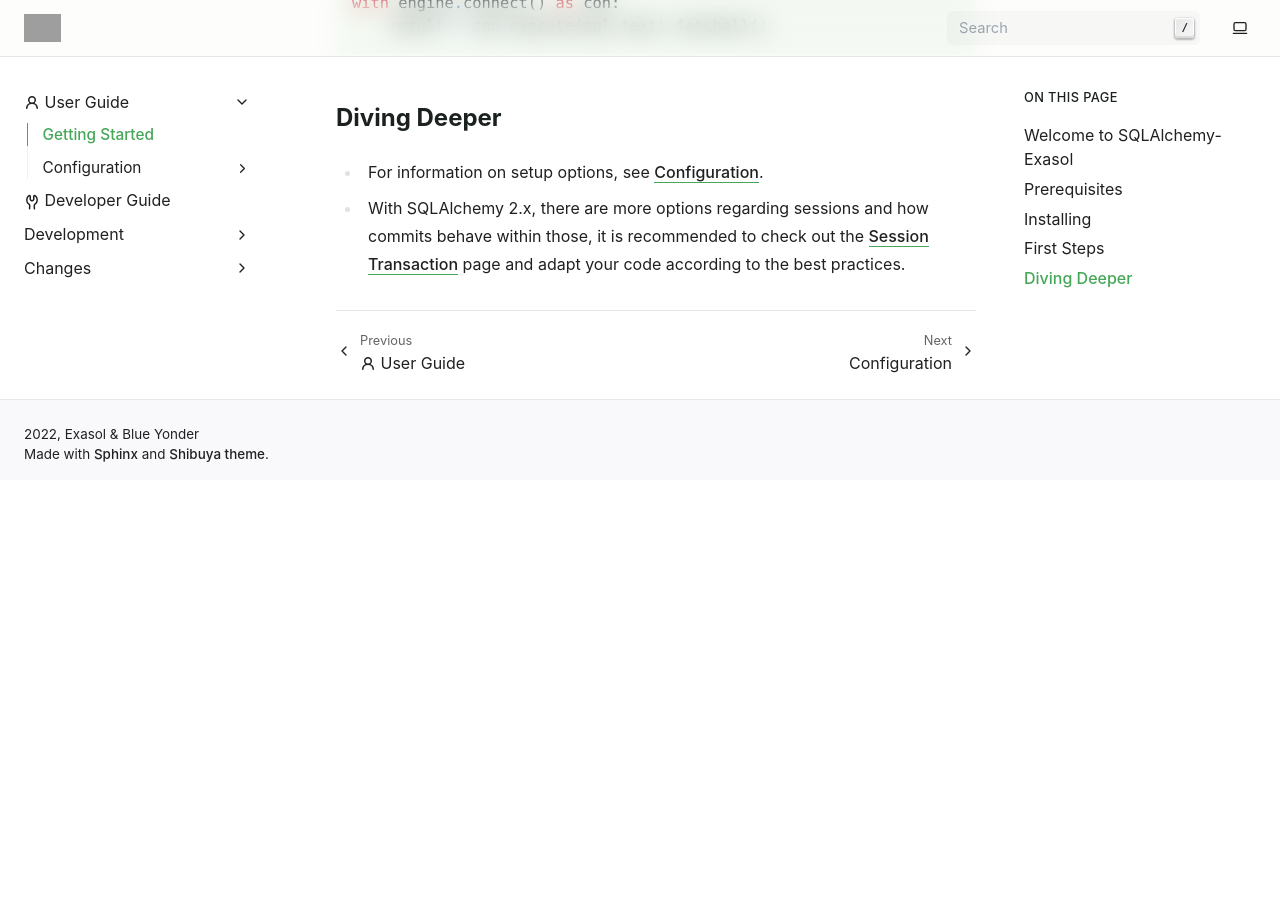
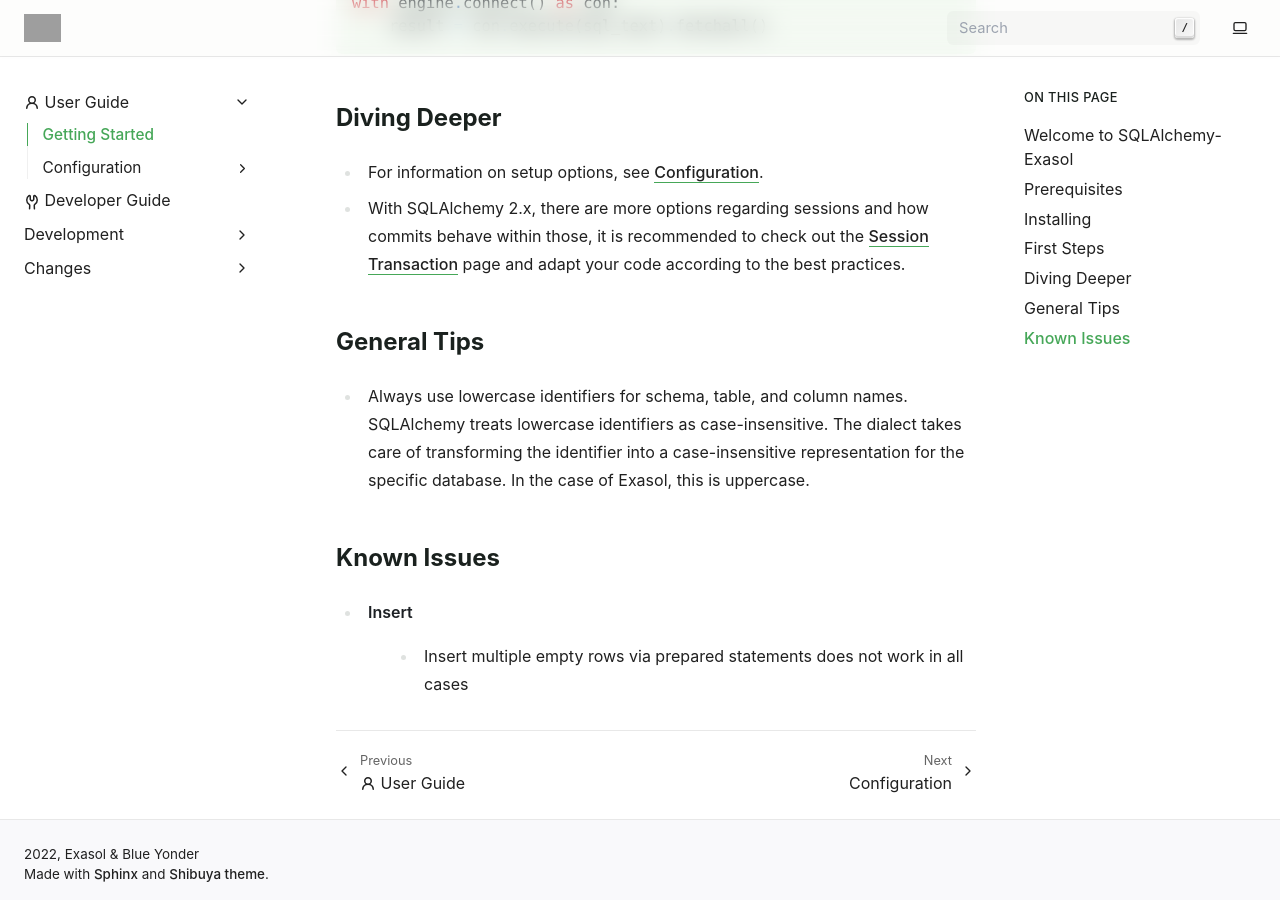
Before and after one commit to exasol/sqlalchemy-exasol, a Sphinx documentation site: the page built from doc/user_guide/getting_started.rst, in a window 1280 px wide and 900 px high, scrolled down 1743 px. Built offline with Sphinx 7.4.7, drawn with Linux system fonts in a browser that asks for light colours; before the commit the page ends 2223 px from its top, so only the background shows below that; grey boxes are pictures that could not be loaded.

```diff
--- a/doc/user_guide/getting_started.rst
+++ b/doc/user_guide/getting_started.rst
@@ -71,3 +71,16 @@ Diving Deeper
   behave within those, it is recommended to check out the
   `Session Transaction <https://docs.sqlalchemy.org/en/20/orm/session_transaction.html>`__ page
   and adapt your code according to the best practices.
+
+General Tips
+------------
+
+* Always use lowercase identifiers for schema, table, and column names. SQLAlchemy
+  treats lowercase identifiers as case-insensitive. The dialect takes care of
+  transforming the identifier into a case-insensitive representation for the specific
+  database. In the case of Exasol, this is uppercase.
+
+Known Issues
+------------
+* Insert
+    - Insert multiple empty rows via prepared statements does not work in all cases
```
Also changed, not shown: doc/user_guide/index.rst (+0 -13 lines).
